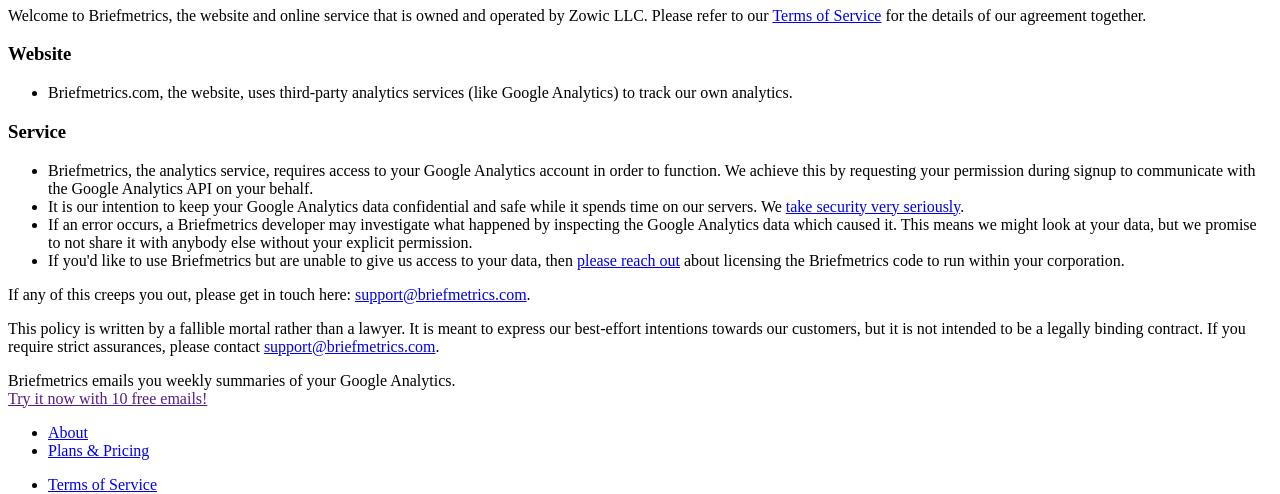
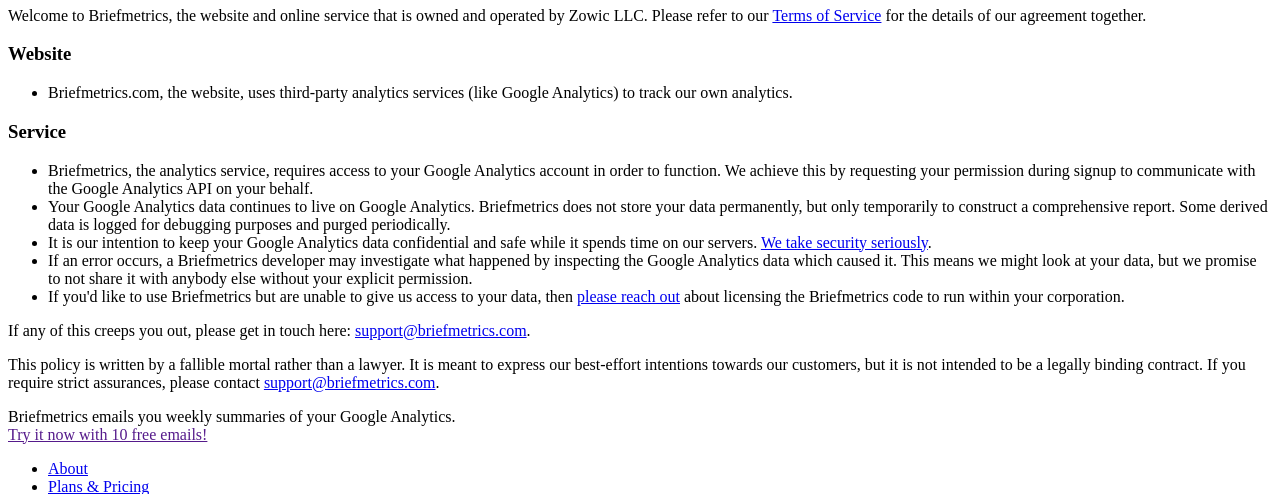
Before and after one commit to shazow/briefmetrics, a Python web app: template briefmetrics/web/templates/privacy.mako in a window 1280 px wide. Shown: the part 312-806 px from the top of the page. Run offline with Mako, Linux system fonts and the light colour scheme; the template is opened without the code that fills it, so the values that code supplies are empty.

Commit message:
privacy policy: Clarify data storage

```diff
--- a/briefmetrics/web/templates/privacy.mako
+++ b/briefmetrics/web/templates/privacy.mako
@@ -26,9 +26,15 @@
             API on your behalf.
         </li>
         <li>
+            Your Google Analytics data continues to live on Google Analytics.
+            Briefmetrics does not store your data permanently, but only
+            temporarily to construct a comprehensive report. Some derived data
+            is logged for debugging purposes and purged periodically.
+        </li>
+        <li>
             It is our intention to keep your Google Analytics data confidential and
-            safe while it spends time on our servers. We
-            <a href="/security">take security very seriously</a>.
+            safe while it spends time on our servers.
+            <a href="/security">We take security seriously</a>.
         </li>
         <li>
             If an error occurs, a Briefmetrics developer may investigate what
```
